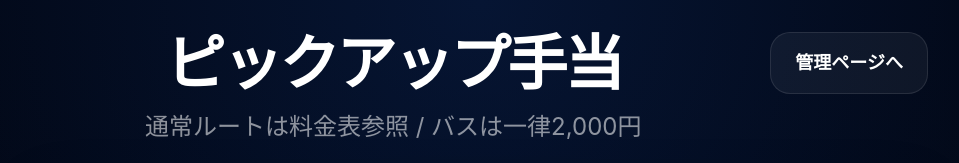
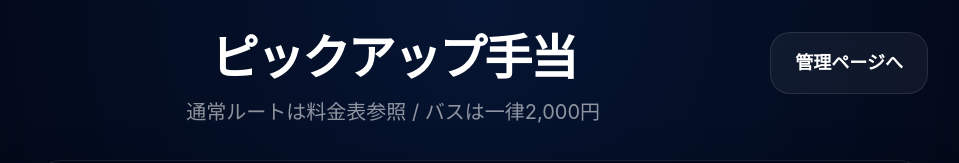
Before and after one commit to sorasasakisyougi-star/pickup-teate-app, a Next.js app: page / in a window 1280 px wide. Shown: the top 163 px of the page, without its empty margins (160-1119 px from the left). Built offline with nearby package versions, Linux system fonts and the light colour scheme; no server answers.

Commit message:
Update page.tsx

```diff
--- a/app/page.tsx
+++ b/app/page.tsx
@@ -824,12 +824,12 @@ export default function Page() {
       <div className="mx-auto w-full max-w-4xl">
         <div className="mb-8 flex items-start justify-between gap-4">
           <div className="min-w-0 flex-1">
-<h1 className="break-keep text-center text-5xl font-extrabold tracking-[-0.05em] leading-[1.05] sm:text-6xl">
+<h1 className="break-keep text-center text-[42px] font-extrabold tracking-[-0.05em] leading-[1.08] sm:text-5xl">
   ピックアップ手当
-</h1><p className="mx-auto mt-4 max-w-xl text-center text-lg leading-8 text-white/55 sm:text-2xl">
-              通常ルートは料金表参照 / バスは一律2,000円
-            </p>
-          </div>
+</h1>
+          <p className="mx-auto mt-3 max-w-xl text-center text-base leading-8 text-white/55 sm:text-xl">
+  通常ルートは料金表参照 / バスは一律2,000円
+</p>          </div>
 
           <Link
             href="/admin"
```
